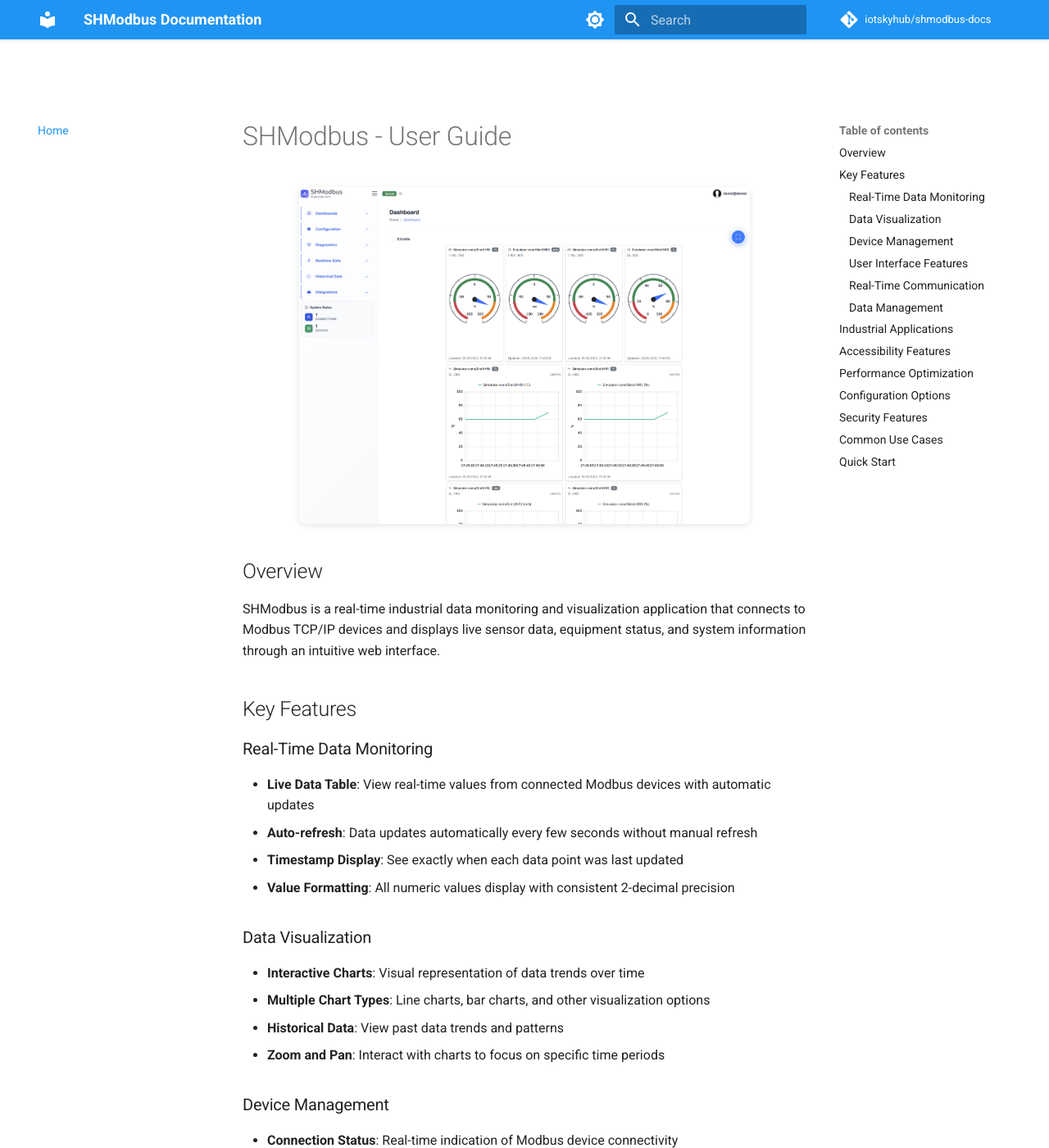
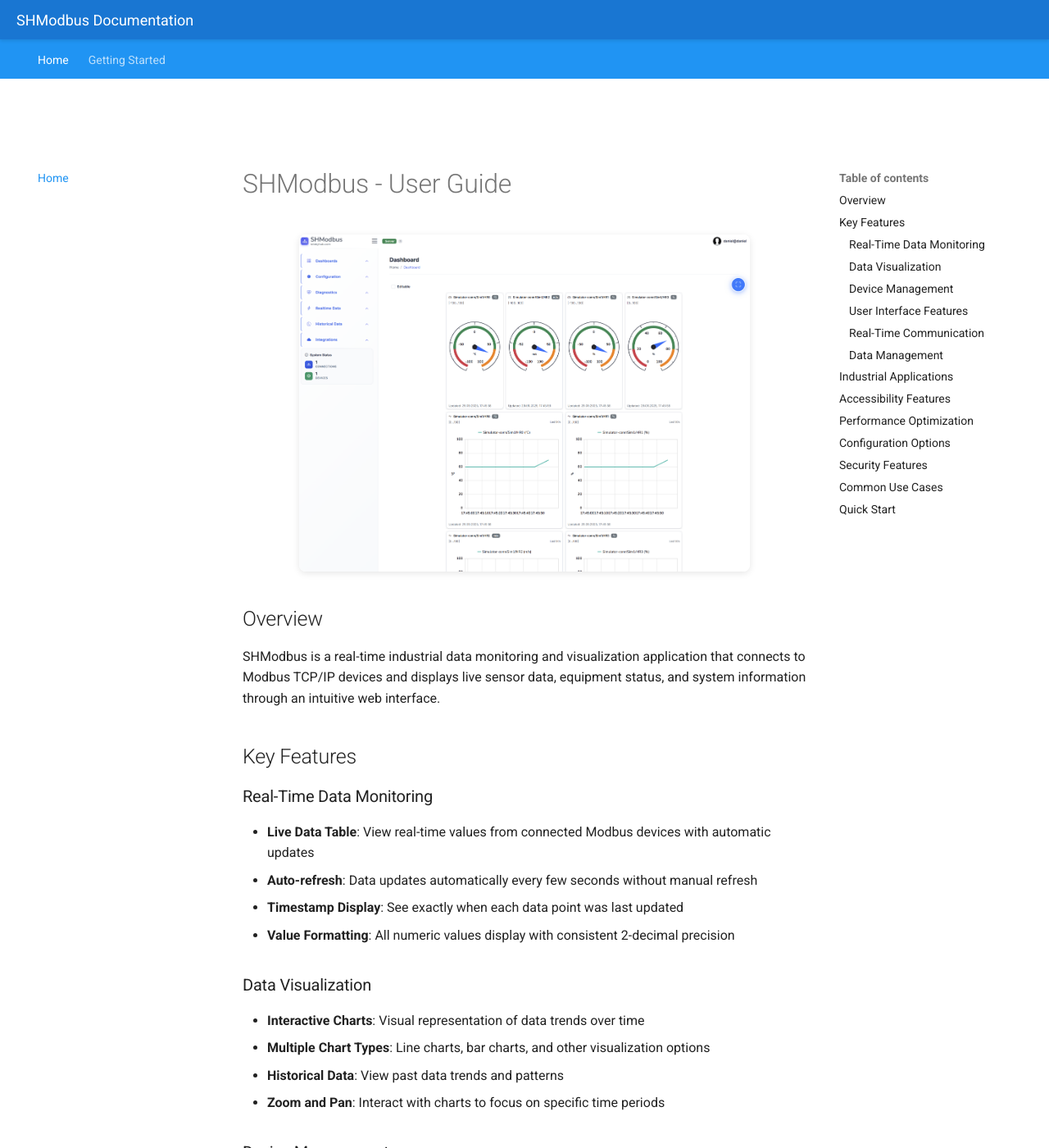
Before and after one commit to iotskyhub/shmodbus-docs, an MkDocs documentation site: the page built from docs/index.md, in a window 1280 px wide and 1400 px high. Shown: the whole window at 82% size. Built offline with MkDocs 1.6.1 and Material for MkDocs 9.7.7, drawn with Linux system fonts in a browser that asks for light colours; comment, search, counter and statistics services are not loaded.

Commit message:
Enhance header visibility and responsiveness in extra.css; remove instant navigation feature from mkdocs.yml

```diff
--- a/docs/stylesheets/extra.css
+++ b/docs/stylesheets/extra.css
@@ -1,17 +1,145 @@
 /* Custom styles for SHModbus documentation */
 
-/* Ensure header is always visible */
-.md-header {
+/* CRITICAL: Force header to be always visible with maximum priority */
+.md-header,
+header.md-header,
+.md-header--lifted,
+.md-header--shadow {
     position: fixed !important;
     top: 0 !important;
-    z-index: 1000 !important;
-    background-color: var(--md-primary-fg-color) !important;
+    left: 0 !important;
+    right: 0 !important;
+    z-index: 9999 !important;
+    display: block !important;
+    visibility: visible !important;
+    opacity: 1 !important;
+    background-color: #1976d2 !important;
+    background: #1976d2 !important;
+    height: 2.4rem !important;
+    min-height: 2.4rem !important;
     box-shadow: 0 2px 4px rgba(0,0,0,0.1) !important;
+    transform: none !important;
+    transition: none !important;
+}
+
+/* Override any hiding behaviors */
+.md-header[data-md-state="hidden"] {
+    transform: none !important;
+    top: 0 !important;
+    opacity: 1 !important;
+    visibility: visible !important;
+}
+
+/* Force header content to be visible */
+.md-header__inner {
+    display: flex !important;
+    visibility: visible !important;
+    opacity: 1 !important;
+    max-width: none !important;
+    margin: 0 auto !important;
+    padding: 0 0.8rem !important;
+}
+
+/* Force title and navigation to be visible */
+.md-header__title,
+.md-header__button,
+.md-header__topic {
+    display: block !important;
+    visibility: visible !important;
+    opacity: 1 !important;
+    color: white !important;
+}
+
+/* Backup: Create our own header if Material's header fails */
+body::before {
+    content: "SHModbus Documentation";
+    position: fixed;
+    top: 0;
+    left: 0;
+    right: 0;
+    height: 2.4rem;
+    background: #1976d2;
+    color: white;
+    display: flex;
+    align-items: center;
+    padding: 0 1rem;
+    font-weight: 500;
+    z-index: 10000;
+    font-size: 0.9rem;
+}
+
+/* Hide backup header when real header is working */
+.md-header:not([style*="display: none"]) ~ body::before,
+.md-header[style*="display: block"] ~ body::before {
+    display: none !important;
 }
 
 /* Adjust main content to account for fixed header */
 .md-main {
     margin-top: 2.4rem !important;
+    padding-top: 0.5rem !important;
+}
+
+/* Force body to have top padding */
+body {
+    padding-top: 2.4rem !important;
+}
+
+/* Image sizing and centering */
+.md-content img {
+    max-width: 80%;
+    height: auto;
+    display: block;
+    margin: 20px auto;
+    border-radius: 8px;
+    box-shadow: 0 2px 8px rgba(0,0,0,0.1);
+}
+
+/* Explicit centering class */
+.md-content img.center {
+    display: block;
+    margin: 20px auto;
+    text-align: center;
+}
+
+/* Center class wrapper for images */
+.center {
+    text-align: center;
+    display: block;
+    width: 100%;
+}
+
+/* Specific sizing for different image types */
+.md-content img[alt*="Desktop Shortcuts"],
+.md-content img[alt*="Login"] {
+    max-width: 400px;
+}
+
+.md-content img[alt*="Console"],
+.md-content img[alt*="Add Connection"],
+.md-content img[alt*="Add Device"],
+.md-content img[alt*="Add Network Point"] {
+    max-width: 500px;
+}
+
+.md-content img[alt*="Server Host"],
+.md-content img[alt*="Installation"] {
+    max-width: 600px;
+}
+
+/* Responsive behavior */
+@media (max-width: 768px) {
+    .md-content img {
+        max-width: 95%;
+    }
+
+    .md-main {
+        margin-top: 3.2rem !important;
+    }
+
+    body {
+        padding-top: 3.2rem !important;
+    }
 }
 
 /* Image sizing and centering */
--- a/mkdocs.yml
+++ b/mkdocs.yml
@@ -31,7 +31,6 @@
     - search.highlight
     - search.share
     - content.code.copy
-    - navigation.instant
 
 nav:
   - Home: index.md
```
